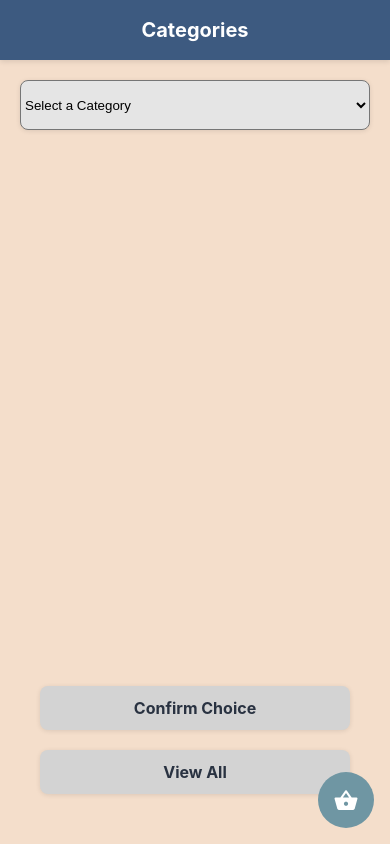
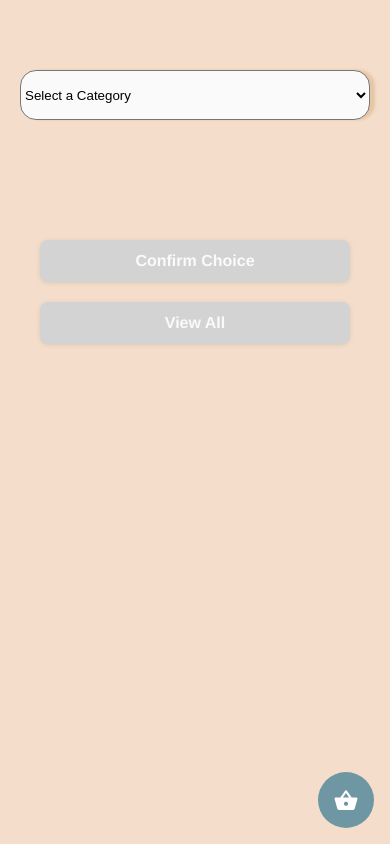
Before and after one commit to cfgdelaware23/Team-13, a React Native app in the folder wellfare-kiosk/: screen /Category in a window 390 px wide. Built offline with nearby package versions, Linux system fonts and the light colour scheme.

Commit message:
light restyling of categories

```diff
--- a/wellfare-kiosk/components/CartItem.tsx
+++ b/wellfare-kiosk/components/CartItem.tsx
@@ -1,5 +1,10 @@
 import React, { useState } from 'react';
-import { TouchableOpacity, StyleSheet, View, ActivityIndicator } from 'react-native';
+import {
+  TouchableOpacity,
+  StyleSheet,
+  View,
+  ActivityIndicator,
+} from 'react-native';
 import { Text } from '@rneui/themed';
 import { Button, Image } from '@rneui/themed';
 import CartIncrement from './CartIncrement';
@@ -21,43 +26,43 @@ interface Props {
   setQuantity: (index: number, newVal: number) => void;
 }
 
-
-const CartItem = ({product, index, setQuantity} : Props) => {
+const CartItem = ({ product, index, setQuantity }: Props) => {
   const [count, setCount] = useState(product.quantity);
   function setQuantityCount(newVal: number) {
     setQuantity(index, newVal);
     setCount(newVal);
   }
-    return(
+  return (
     <ListItem.Swipeable
       leftWidth={20}
       rightWidth={100}
-            minSlideWidth={20}
       rightContent={(action) => (
         <Button
           containerStyle={{
             flex: 1,
-                    justifyContent: "center",
-                    backgroundColor: "#c98e53",
-                    maxHeight: "100%"
+            justifyContent: 'center',
+            backgroundColor: '#c98e53',
+            maxHeight: '100%',
           }}
-                type="clear"
-                icon={{ name: "delete-outline" }}
+          type='clear'
+          icon={{ name: 'delete-outline' }}
           onPress={action}
         />
-        )} containerStyle={styles.container} bottomDivider>
-            <CartIncrement quantity={count} setQuantity={setQuantityCount}/>
-            <Avatar
-            rounded
-            source={{ uri: product.imageURL }}
-            />
+      )}
+      containerStyle={styles.container}
+      bottomDivider
+    >
+      <CartIncrement quantity={count} setQuantity={setQuantityCount} />
+      <Avatar rounded source={{ uri: product.imageURL }} />
       <ListItem.Content>
         <ListItem.Title>{product.name}</ListItem.Title>
         <ListItem.Subtitle>{product.location}</ListItem.Subtitle>
       </ListItem.Content>
-            <Button color="#c98e53" size="md">{"$" + product.price}</Button>
+      <Button color='#c98e53' size='md'>
+        {'$' + product.price}
+      </Button>
     </ListItem.Swipeable>
-    )
+  );
 };
 
 const styles = StyleSheet.create({
@@ -65,19 +70,17 @@ const styles = StyleSheet.create({
     aspectRatio: 1,
     width: '100%',
     flex: 1,
-
   },
   container: {
-        display: "flex",
-        flexDirection: "row",
-        alignItems: "center",
-        justifyContent: "space-between",
-        backgroundColor: "#FAFAFA"
+    display: 'flex',
+    flexDirection: 'row',
+    alignItems: 'center',
+    justifyContent: 'space-between',
+    backgroundColor: '#FAFAFA',
   },
   textContainer: {
-        display: "flex",
-        flexDirection: "column",
-
+    display: 'flex',
+    flexDirection: 'column',
   },
 });
 
--- a/wellfare-kiosk/pages/category.tsx
+++ b/wellfare-kiosk/pages/category.tsx
@@ -1,13 +1,18 @@
 import React, { useState } from 'react';
-import { StyleSheet, View, Text, FlatList, TouchableOpacity } from 'react-native';
+import {
+  StyleSheet,
+  View,
+  Text,
+  FlatList,
+  TouchableOpacity,
+} from 'react-native';
 import { Picker } from '@react-native-picker/picker';
 import { FAB } from '@rneui/themed';
 import MaterialCommunityIcons from 'react-native-vector-icons/MaterialCommunityIcons';
 import * as Animatable from 'react-native-animatable';
 import RNHapticFeedback from 'react-native-haptic-feedback';
 
-
-const Category = ({ navigation }: {navigation: any}) => {
+const Category = ({ navigation }: { navigation: any }) => {
   const [selectedCategory, setSelectedCategory] = useState(null);
   const [showPicker, setShowPicker] = useState(true);
   const [showViewAll, setShowViewAll] = useState(false);
@@ -23,37 +28,36 @@ const Category = ({ navigation }: {navigation: any}) => {
   const areButtonsDisabled = selectedCategory === null;
   const options = {
     enableVibrateFallback: true,
-    ignoreAndroidSystemSettings: false
+    ignoreAndroidSystemSettings: false,
   };
   return (
-
     <View style={styles.container}>
-      <View style={styles.header}>
-        <Text style={styles.headerText}>Categories</Text>
-      </View>
       {showPicker && !showViewAll && (
         <View style={styles.pickerContainer}>
           <Picker
             selectedValue={selectedCategory}
-            style={styles.picker}
+            style={[styles.picker, styles.shadowProp]}
             onValueChange={(itemValue) => setSelectedCategory(itemValue)}
-            itemStyle={styles.pickerItem}
+            itemStyle={[styles.pickerItem, styles.shadowProp]}
           >
-            <Picker.Item label="Select a Category" value={null} color="#3D5A80" />
+            <Picker.Item
+              label='Select a Category'
+              value={null}
+              color='#3D5A80'
+            />
             {Object.keys(categories).map((key) => (
-              <Picker.Item key={key} label={key} value={key} color="#293241" />
+              <Picker.Item key={key} label={key} value={key} color='#293241' />
             ))}
           </Picker>
           <View style={styles.confirmButtonContainer}>
             <TouchableOpacity
               style={[
                 styles.confirmButton,
-                areButtonsDisabled && styles.disabledButton
+                areButtonsDisabled && styles.disabledButton,
               ]}
               onPress={() => {
-                areButtonsDisabled ? {} : setShowPicker(false)
+                areButtonsDisabled ? {} : setShowPicker(false);
               }}
-
             >
               <Text style={styles.buttonText}>Confirm Choice</Text>
             </TouchableOpacity>
@@ -61,9 +65,9 @@ const Category = ({ navigation }: {navigation: any}) => {
               style={[
                 styles.confirmButton,
                 { marginTop: 10 },
-                areButtonsDisabled && styles.disabledButton
+                areButtonsDisabled && styles.disabledButton,
               ]}
-              onPress={() => areButtonsDisabled ? {} : setShowViewAll(true)}
+              onPress={() => (areButtonsDisabled ? {} : setShowViewAll(true))}
             >
               <Text style={styles.buttonText}>View All</Text>
             </TouchableOpacity>
@@ -77,14 +81,21 @@ const Category = ({ navigation }: {navigation: any}) => {
       )}
       {selectedCategory && !showPicker && !showViewAll && (
         <View style={styles.listContainer}>
-          <TouchableOpacity style={styles.changeButton} onPress={() => setShowPicker(true)}>
+          <TouchableOpacity
+            style={styles.changeButton}
+            onPress={() => setShowPicker(true)}
+          >
             <Text style={styles.changeButtonText}>Change Category</Text>
           </TouchableOpacity>
           <FlatList
             data={categories[selectedCategory]}
             keyExtractor={(item) => item}
             renderItem={({ item, index }) => (
-            <Animatable.View animation="fadeInUp" delay={index * 150} useNativeDriver>
+              <Animatable.View
+                animation='fadeInUp'
+                delay={index * 150}
+                useNativeDriver
+              >
                 <Text style={styles.item}>{item}</Text>
               </Animatable.View>
             )}
@@ -94,10 +105,13 @@ const Category = ({ navigation }: {navigation: any}) => {
 
       {showViewAll && (
         <View style={styles.listContainer}>
-          <TouchableOpacity style={styles.changeButton} onPress={() => {
+          <TouchableOpacity
+            style={styles.changeButton}
+            onPress={() => {
               setShowViewAll(false);
               setShowPicker(true);
-          }}>
+            }}
+          >
             <Text style={styles.changeButtonText}>Go Back</Text>
           </TouchableOpacity>
           <FlatList
@@ -108,9 +122,11 @@ const Category = ({ navigation }: {navigation: any}) => {
         </View>
       )}
       <FAB
-                icon={<MaterialCommunityIcons name="basket" color={"white"} size={25}/>}
-                color="#6F96A3"
-                placement="right"
+        icon={
+          <MaterialCommunityIcons name='basket' color={'white'} size={25} />
+        }
+        color='#6F96A3'
+        placement='right'
         onPress={() => navigation.navigate('Cart')}
       />
     </View>
@@ -124,13 +140,13 @@ const styles = StyleSheet.create({
   pickerContainer: {
     flex: 1,
     padding: 20,
-    justifyContent: 'space-between',
   },
   picker: {
+    borderRadius: 16,
     height: 50,
     width: '100%',
-    backgroundColor: '#E5E5E5',
-    borderRadius: 8,
+    backgroundColor: '#FAFAFA',
+    marginTop: 50,
     marginBottom: 20,
     elevation: 3, // Android shadow
     shadowColor: 'black', // iOS shadow
@@ -139,19 +155,32 @@ const styles = StyleSheet.create({
     shadowRadius: 5,
   },
   pickerItem: {
-    backgroundColor: '#E5E5E5',
+    borderRadius: 16,
+    backgroundColor: '#FAFAFA',
+    fontFamily: 'Helvetica',
     fontWeight: 'bold',
+    height: 150,
+  },
+  shadowProp: {
+    shadowColor: '#c98e53',
+    shadowOffset: { width: 5, height: 0 },
+    shadowOpacity: 0.3,
+    shadowRadius: 3,
+    zIndex: 5,
   },
   confirmButtonContainer: {
     padding: 20,
+    marginTop: 80,
+    marginBottom: 30,
   },
   confirmButton: {
-    backgroundColor: '#98C1D9',
+    backgroundColor: '#c98e53',
     padding: 12,
     borderRadius: 8,
     alignItems: 'center',
     elevation: 3,
     shadowColor: 'black',
+    fontFamily: 'Helvetica',
     shadowOffset: { width: 0, height: 1 },
     shadowOpacity: 0.1,
     shadowRadius: 5,
@@ -163,41 +192,45 @@ const styles = StyleSheet.create({
     paddingTop: 20,
   },
   changeButton: {
-    backgroundColor: '#3D5A80',
+    backgroundColor: '#c98e53',
     padding: 10,
     borderRadius: 8,
     alignItems: 'center',
     marginBottom: 10,
     elevation: 3,
+    fontFamily: 'Helvetica',
     shadowColor: 'black',
     shadowOffset: { width: 0, height: 1 },
     shadowOpacity: 0.1,
     shadowRadius: 5,
   },
   buttonText: {
-    color: '#293241',
+    color: '#FAFAFA',
+    fontFamily: 'Helvetica',
     fontWeight: 'bold',
     fontSize: 16,
   },
   changeButtonText: {
-    color: '#FFFFFF',
+    color: '#FAFAFA',
+    fontFamily: 'Helvetica',
     fontWeight: 'bold',
     fontSize: 14,
   },
   item: {
     padding: 15,
     fontSize: 18,
-    backgroundColor: '#E5E5E5',
+    backgroundColor: '#FAFAFA',
     borderRadius: 8,
     marginTop: 10,
     color: '#293241',
+    fontFamily: 'Helvetica',
     fontWeight: 'bold',
     elevation: 2,
     shadowColor: 'black',
     shadowOffset: { width: 0, height: 1 },
     shadowOpacity: 0.08,
     shadowRadius: 3,
-    opacity: 0.95,  // Just a hint of transparency for a glassy look
+    opacity: 0.95, // Just a hint of transparency for a glassy look
   },
   disabledButton: {
     backgroundColor: '#D3D3D3',
```
Lines whose indentation alone changed are shown as unchanged.
